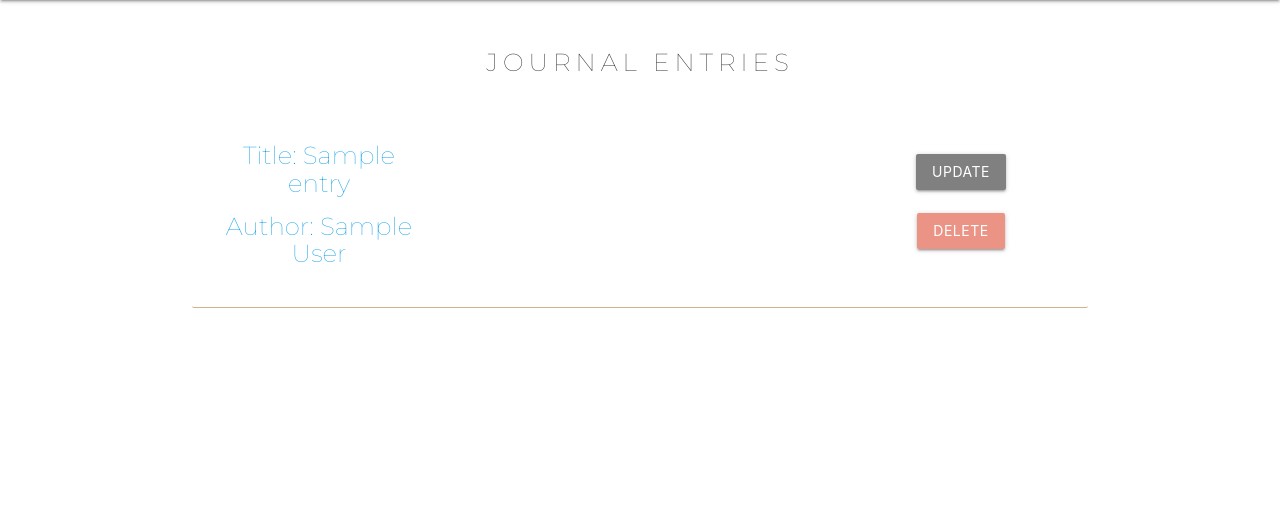
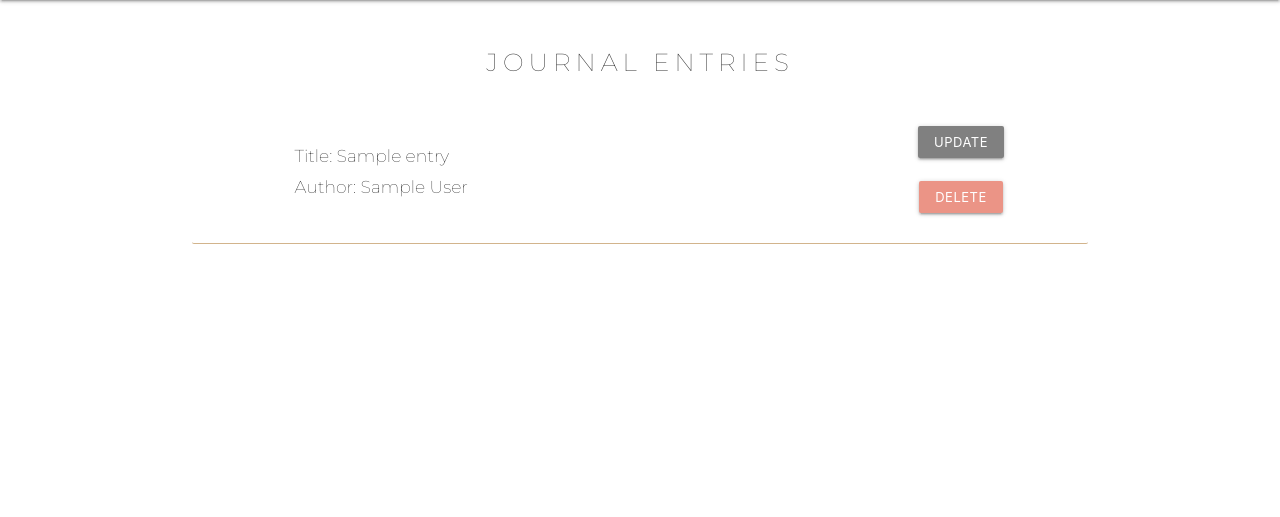
Before and after one commit to mlembke1/python-crud, a Flask app: page /read in a window 1280 px wide. Shown: the part 64-581 px from the top of the page. Run offline with Flask 2, Linux system fonts and the light colour scheme; tables that the repository leaves empty or names only in its code hold one stand-in row (values such as "Sample post"); some libraries are stand-ins or nearby versions.

Commit message:
crud functioning

```diff
--- a/static/styles.css
+++ b/static/styles.css
@@ -16,7 +16,9 @@ main {
 .about-page {
   margin-top: 6em !important;
 }
-
+a {
+  color: black;
+}
 /************* HEADER STYLES ***********/
 
 
@@ -109,7 +111,6 @@ button.btn:hover,
 }
 
 
-
 /************* LIST ITEM STYLES ***********/
 
 .collection {
--- a/templates/journal_entries.html
+++ b/templates/journal_entries.html
@@ -6,16 +6,16 @@
       {% for entry in entries %}
          <li class="center-align collection-item">
           <div class="row valign-wrapper">
+            <div class="col l7 m4 s12 left-align">
+             <a href="/journal_entry/{{entry.id}}"><h6>Title: {{ entry.title }}</h6></a>
+             <a href="/journal_entry/{{entry.id}}"><h6>Author: {{ entry.author }}</h6></a>
+            </div>
+            <!-- <div class="col l6 m4 s0"></div> -->
             <div class="col l3 m4 s12">
-             <a href="/journal_entry/{{entry.id}}"><h5>Title: {{ entry.title }}</h5></a>
-             <a href="/journal_entry/{{entry.id}}"><h5>Author: {{ entry.author }}</h5></a>
-            </div>
-            <div class="col l6 m4 s0"></div>
-            <div class="col l3 m4 s12">
-               <a href="/update/{{entry.id}}"><button class='update-button btn'>Update</button></a>
+               <a href="/update/{{entry.id}}"><button class='update-button btn btn-small'>Update</button></a>
                <br>
                <br>
-               <a href="/delete/{{entry.id}}"><button class='delete-button btn'>Delete</button></a>
+               <a href="/delete/{{entry.id}}"><button class='delete-button btn btn-small'>Delete</button></a>
             </div>
           </div>
          </li>
```
